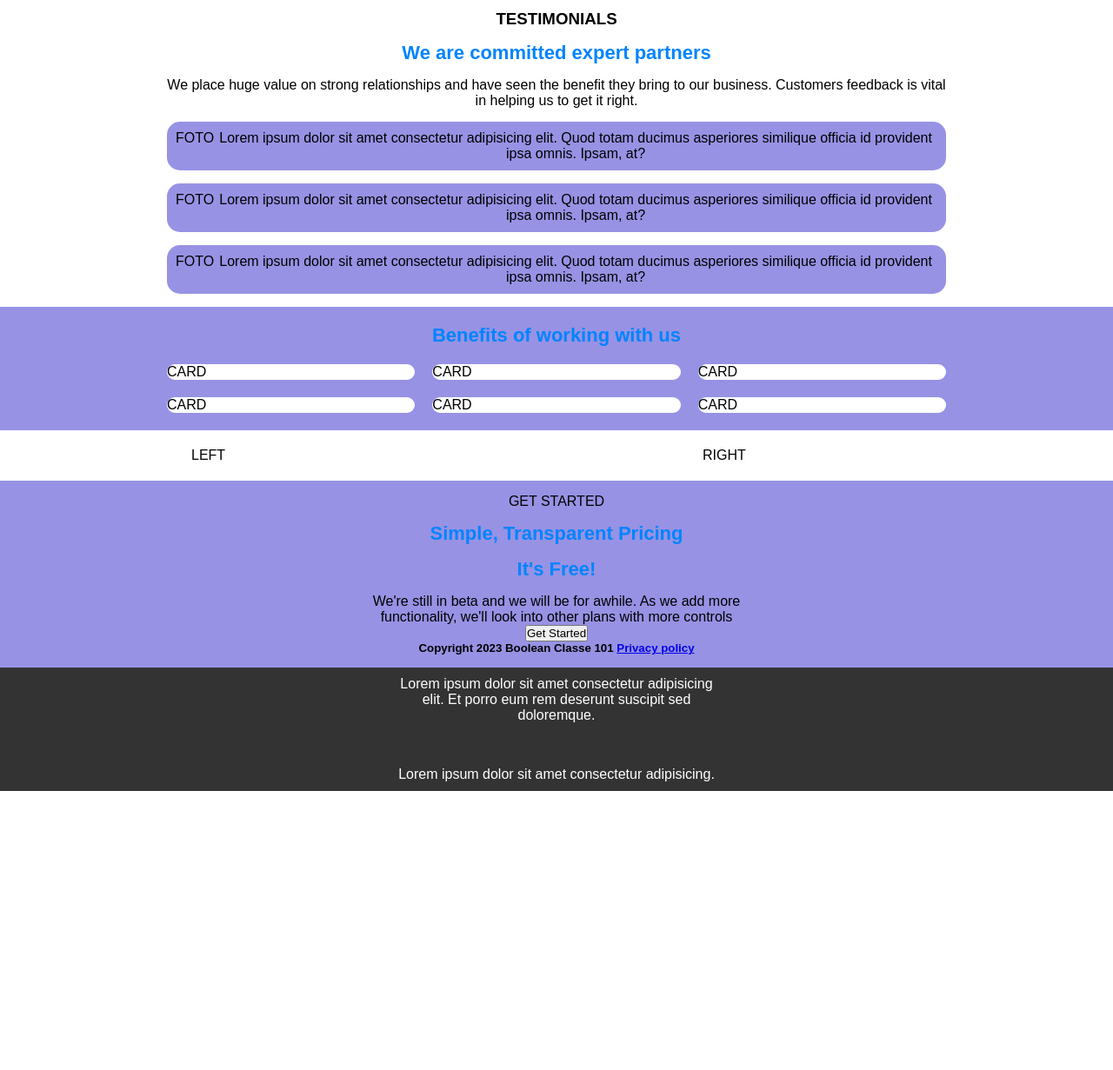
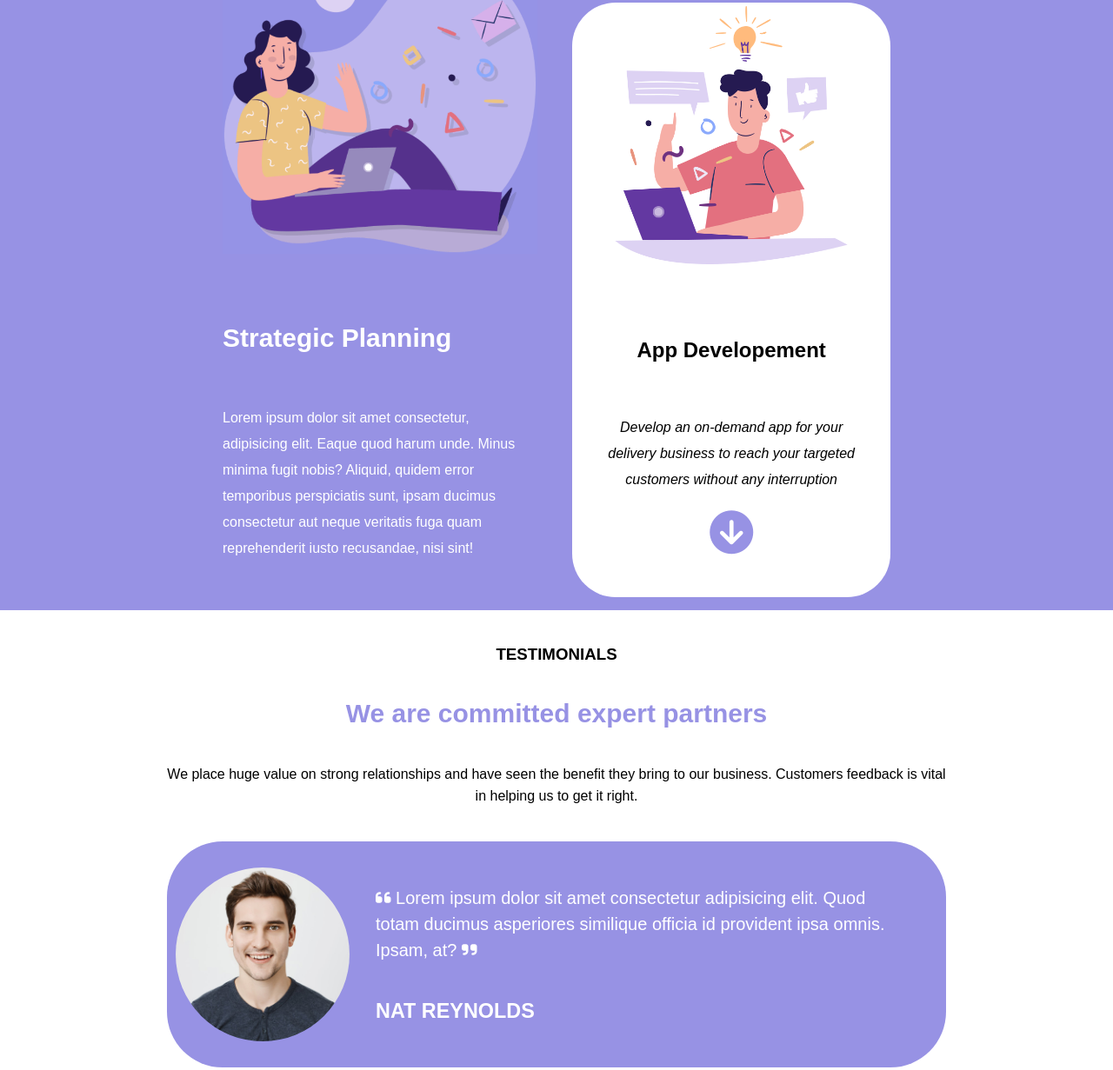
Before and after one commit to stefanenache12/htmlcss-responsive-layout, a plain HTML site: page index.html in a window 1280 px wide. Shown: the part 996-2227 px from the top of the page at 87% size. Before the commit the page ends 1906 px from the top, so only its background shows below. Drawn offline with Linux system fonts and the light colour scheme.

Commit message:
END CONTENT THIRD SECTION

```diff
--- a/css/style.css
+++ b/css/style.css
@@ -176,6 +176,41 @@ header .container .nav-menu {
     padding: .9375rem 0;
 }
 
+.second-section  h2 {
+    color: white;
+    font-size: 1.875rem;
+    padding-top: 2.5rem;
+    padding-bottom: 1.25rem;
+}
+
+.second-section  p {
+    color: white;
+    line-height: 1.875rem;
+    padding-bottom: 1.25rem;
+}
+
+.white-card {
+    background-color: white;
+    border-radius: 3.125rem;
+    text-align: center;
+    padding: 0 1.875rem;
+}
+
+.white-card h2 {
+    color: black;
+    font-size: x-large;
+}
+
+.white-card p {
+    color: black;
+}
+
+.circle-arrow {
+    color: var(--third-color);
+    font-size: 3.125rem;
+    padding-bottom: 3.125rem;
+}
+
 /*THIRD SECTION*/
 
 .third-section {
@@ -183,14 +218,40 @@ header .container .nav-menu {
 }
 
 .third-section h3,h2,p {
-    margin-top: .9375rem;
+    margin-top: 2.5rem;
+}
+
+.third-section h2 {
+    color: var(--third-color);
+    font-size: 1.875rem;
+}
+
+.third-section p {
+    line-height: 1.5625rem;
+    margin-bottom: 2.5rem;
 }
 
 .testimonials {
     background-color: var(--third-color);
     margin-top: .9375rem;
-    border-radius: .9375rem;
+    border-radius: 4rem;
     padding: .625rem .625rem;
+}
+
+.testimonials-left img {
+    border-radius: 50%;
+    height: 12.5rem;
+    width: 12.5rem;
+    object-fit: cover;
+    margin-top: 1.25rem;
+    margin-bottom: 1.25rem;
+}
+
+.testimonials-right {
+    padding: 1.25rem 1.875rem;
+    line-height: 1.875rem;
+    color: white;
+    font-size: 1.25rem;
 }
 
 /*FOURTH SECTION*/
@@ -277,12 +338,16 @@ footer .container :nth-child(2) {
         margin-left: 1.25rem;
     }
 
+
     /*THIRD SECTION*/
 
     .testimonials {
         display: flex;
         justify-content: space-between;
+        align-items: center;
+        text-align: left;
     }
+
 
     /*FOURTH SECTION*/
 
@@ -338,7 +403,9 @@ footer .container :nth-child(2) {
 }
 
 
-/*****DESKTOP MIN WIDTH 992px*****/
+/*------------------------------------------
+    DESKTOP MIN WIDTH 992px
+    -------------------------------------------*/
 
 @media screen and (min-width:992px) {
 
@@ -367,12 +434,20 @@ footer .container :nth-child(2) {
     .first-card-content {
         display: flex;
         justify-content: space-between;
+        align-items: center;
     }
+
 
     .first-card-content-right img {
         width: 100%;
         margin: 0 auto;
-        padding-top: 3.125rem;
+        padding-top: 4.375rem;
+        padding-right: 2.5rem;
+        min-height: 25rem;
+    }
+
+    .first-section .cards > :not(:first-child) {
+        padding: 0 1.875rem;
     }
 
     /*SECOND SECTION*/
@@ -389,6 +464,11 @@ footer .container :nth-child(2) {
 
     .second-section .card {
         width: 50%;
+    }
+
+    .white-card {
+        margin-left: 2.5rem;
+        margin-top: 3.125rem;
     }
 
     /*FOURTH SECTION*/
--- a/index.html
+++ b/index.html
@@ -219,11 +219,32 @@
                     <div class="cards">
 
                         <div class="card">
-                            LEFT
+
+                            <img src="./img/planning1.png" alt="Planning 1">
+
+                            <h2>Strategic Planning</h2>
+
+                            <p>
+                                Lorem ipsum dolor sit amet consectetur, adipisicing elit. Eaque quod harum unde. Minus minima fugit nobis? Aliquid, quidem error temporibus perspiciatis sunt, ipsam ducimus consectetur aut neque veritatis fuga quam reprehenderit iusto recusandae, nisi sint!
+                            </p>
+
                         </div>
 
-                        <div class="card">
-                            RIGHT
+                        <div class="card white-card">
+
+                            <img src="./img/planning2.png" alt="Planning 2">
+
+                            <h2>App Developement</h2>
+
+                            <p>
+                               <em>
+                                    Develop an on-demand app for your delivery business to reach your targeted customers without any interruption
+                                </em>
+                            </p>
+
+                            <i class="fa-solid fa-circle-arrow-down circle-arrow"></i>
+
+
                         </div>
 
                     </div>
@@ -242,16 +263,26 @@
 
                     <h2>We are committed expert partners</h2>
 
-                    <p>We place huge value on strong relationships and have seen the benefit they bring to our business. Customers feedback is vital in helping us to get it right.</p>
+                    <p>
+                        We place huge value on strong relationships and have seen the benefit they bring to our business. Customers feedback is vital in helping us to get it right.
+                    </p>
 
                     <div class="testimonials">
 
                         <div class="testimonials-left">
-                            FOTO
+
+                            <img src="./img/testimonial1.jpg" alt="Testimonial 1">
+
                         </div>
 
                         <div class="testimonials-right">
+
+                           <i class="fa-solid fa-quote-left"></i>
                             Lorem ipsum dolor sit amet consectetur adipisicing elit. Quod totam ducimus asperiores similique officia id provident ipsa omnis. Ipsam, at?
+                            <i class="fa-solid fa-quote-right"></i>
+
+                            <h3>NAT REYNOLDS</h3>
+
                         </div>
 
                     </div>
@@ -259,11 +290,17 @@
                     <div class="testimonials">
 
                         <div class="testimonials-left">
-                            FOTO
+                            <img src="./img/testimonial2.jpg" alt="Testimonial 2">
                         </div>
 
                         <div class="testimonials-right">
+
+                           <i class="fa-solid fa-quote-left"></i>
                             Lorem ipsum dolor sit amet consectetur adipisicing elit. Quod totam ducimus asperiores similique officia id provident ipsa omnis. Ipsam, at?
+                            <i class="fa-solid fa-quote-right"></i>
+
+                            <h3>CELIA ALMEDA</h3>
+
                         </div>
 
                     </div>
@@ -271,11 +308,17 @@
                     <div class="testimonials">
 
                         <div class="testimonials-left">
-                            FOTO
+                            <img src="./img/testimonial3.jpg" alt="Testimonial 3">
                         </div>
 
                         <div class="testimonials-right">
+
+                           <i class="fa-solid fa-quote-left"></i>
                             Lorem ipsum dolor sit amet consectetur adipisicing elit. Quod totam ducimus asperiores similique officia id provident ipsa omnis. Ipsam, at?
+                            <i class="fa-solid fa-quote-right"></i>
+
+                            <h3>BOB ROBERTS</h3>
+
                         </div>
 
                     </div>
@@ -385,7 +428,7 @@
                     Lorem ipsum dolor sit amet consectetur adipisicing elit. Et porro eum rem deserunt suscipit sed doloremque.
 
                 </p>
-
+<i class="fa-solid fa-quote-right"></i>
                 <p>
 
                     Lorem ipsum dolor sit amet consectetur adipisicing.
```
